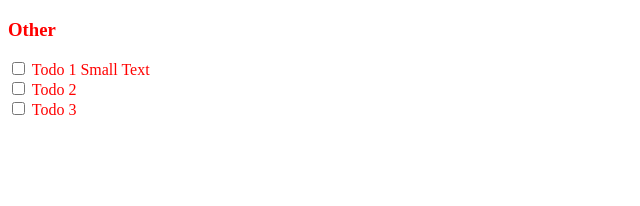
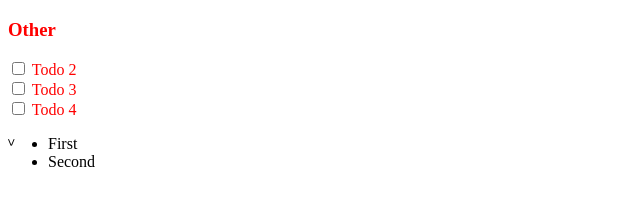
Before and after one commit to kelz-labs/counter-app, a plain HTML site: page web-components.html in a window 1280 px wide. Shown: the whole page, without its empty margins (0-640 px from the left). Drawn offline with Linux system fonts and the light colour scheme.

Commit message:
feat: web components

```diff
--- /dev/null
+++ b/expandableList.js
@@ -0,0 +1,47 @@
+class ExpandableList extends HTMLUListElement {
+  constructor() {
+    super();
+    this.style.position = "relative";
+    this.toggleBtn = document.createElement("button");
+    this.toggleBtn.style.position = "absolute";
+    this.toggleBtn.style.border = "none";
+    this.toggleBtn.style.background = "none";
+    this.toggleBtn.style.padding = 0;
+    this.toggleBtn.style.top = 0;
+    this.toggleBtn.style.left = 0;
+    this.toggleBtn.style.cursor = "pointer";
+    this.toggleBtn.innerText = ">";
+    this.toggleBtn.addEventListener("click", function () {
+      this.dataset.expanded = !this.isExpanded;
+    });
+    this.appendChild(this.toggleBtn);
+  }
+
+  get isExpanded() {
+    return this.dataset.expanded !== "false" && this.dataset.expanded !== null;
+  }
+
+  static get observedAttributes() {
+    return ["data-expanded"];
+  }
+
+  attributeChangedCallback(name, oldValue, newValue) {
+    this.updateStyles();
+  }
+
+  connectedCallback() {
+    this.updateStyles();
+  }
+
+  updateStyles() {
+    const transform = this.isExpanded ? "rotate(90deg)" : "";
+    this.toggleBtn.style.transform = transform;
+    [...this.children].forEach((child) => {
+      if (child !== this.toggleBtn) {
+        child.style.display = this.isExpanded ? "" : "none";
+      }
+    });
+  }
+}
+
+customElements.define("expandable-list", ExpandableList, { extends: "ul" });
--- a/web-components.html
+++ b/web-components.html
@@ -11,7 +11,8 @@
             color: red;
         }
     </style>
-    <script defer src="web-components.js"></script>
+    <script defer src="webComponents.js"></script>
+    <script defer src="expandableList.js"></script>
 </head>
 
 <body>
@@ -19,6 +20,12 @@
     <todo-item checked="true">Todo 1 <span slot="description">Small Text</span></todo-item>
     <todo-item>Todo 2</todo-item>
     <todo-item>Todo 3</todo-item>
+    <todo-item>Todo 4</todo-item>
+
+    <ul is="expandable-list" data-expanded>
+        <li>First</li>
+        <li>Second</li>
+    </ul>
 </body>
 
 </html>
--- a/web-components.js
+++ b/webComponents.js
@@ -1,3 +1,5 @@
+// extending html element: 19.32
+
 const template = document.createElement("template");
 template.innerHTML = `
   <style>
@@ -31,6 +33,14 @@ class TodoItem extends HTMLElement {
     console.log(name, oldValue, newValue);
   }
 
+  connectedCallback() {
+    console.log("connected!");
+  }
+
+  disconnectedCallback() {
+    console.log("disconnected");
+  }
+
   updateChecked(value) {
     this.checkbox.checked = value !== null && value !== "false";
   }
@@ -39,9 +49,5 @@ class TodoItem extends HTMLElement {
 customElements.define("todo-item", TodoItem);
 
 const item = document.querySelector("todo-item");
-let checked = true;
 
-setInterval(() => {
-  checked = !checked;
-  item.setAttribute("checked", checked);
-}, 500);
+item.remove();
```
